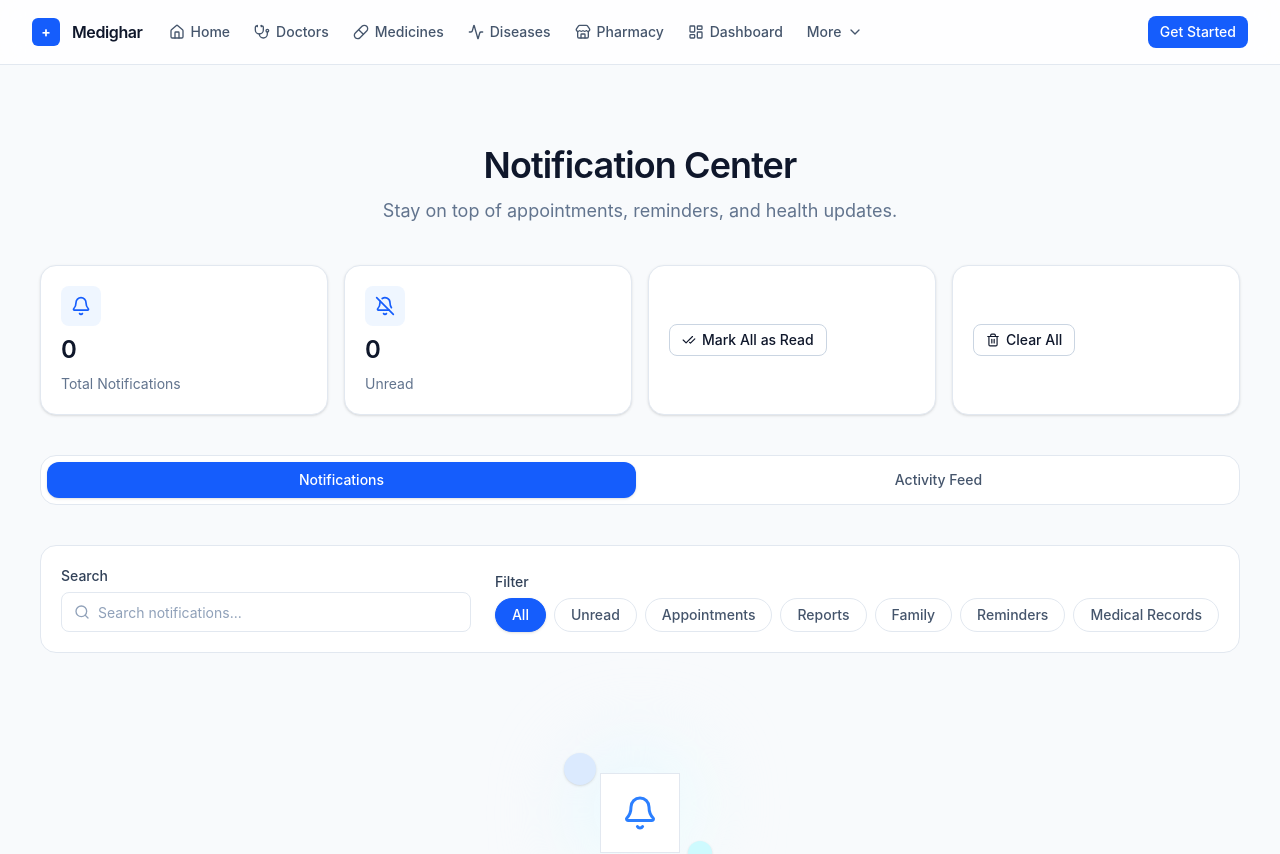
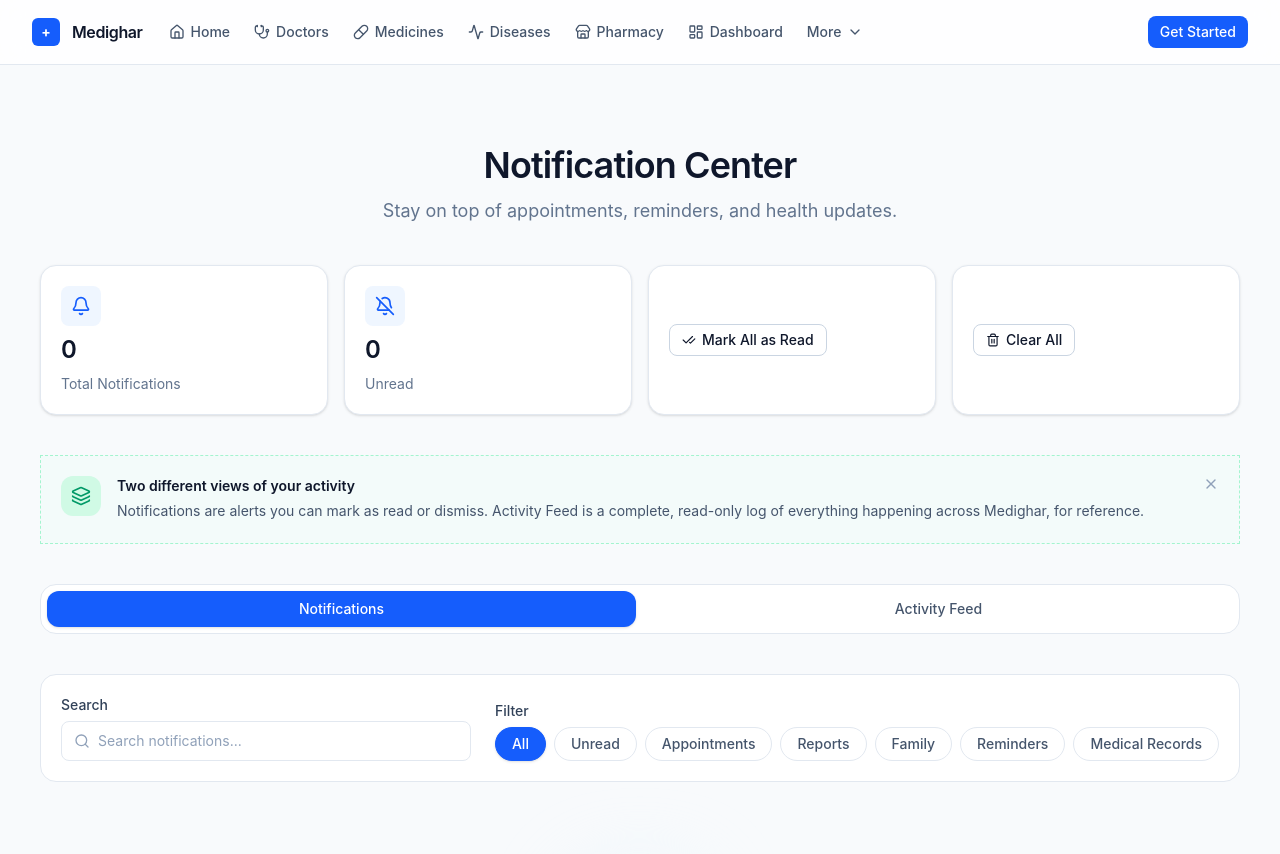
Before and after one commit to pulkitokte/medighar-next, a React (Vite) app in the folder OneDrive/Desktop/Medighar/: page /notifications in a window 1280 px wide. Shown: the top 854 px of the page. Built offline with nearby package versions, Linux system fonts and the light colour scheme.

Commit message:
feat(discovery): add reports and notifications guidance

```diff
--- a/OneDrive/Desktop/Medighar/src/pages/HealthReports/HealthReportsPage.jsx
+++ b/OneDrive/Desktop/Medighar/src/pages/HealthReports/HealthReportsPage.jsx
@@ -8,12 +8,14 @@ import {
   Activity,
   Trophy,
   Printer,
+  Eye,
 } from "lucide-react";
 import Section from "@/shared/components/ui/Section.jsx";
 import Container from "@/shared/components/ui/Container.jsx";
 import PageHeading from "@/shared/components/ui/PageHeading.jsx";
 import Button from "@/shared/components/ui/Button.jsx";
 import EmptyRelationship from "@/shared/components/ui/EmptyRelationship.jsx";
+import DiscoveryHint from "@/shared/components/ui/DiscoveryHint.jsx";
 import { useHealthReports } from "@/hooks/useHealthReports.js";
 import {
   REPORT_TYPES,
@@ -81,6 +83,13 @@ function HealthReportsPage() {
           title="Health Reports"
           subtitle="Generate a printable summary of your health activity."
           center
+        />
+
+        <DiscoveryHint
+          hintKey="reports"
+          icon={Eye}
+          title="The preview updates as you choose options"
+          description="This report already reflects your Report Type, Member, and Date Range selections below. Click Generate Report to log it and unlock Print / Export PDF."
         />
 
         <div className="mx-auto flex w-full max-w-4xl flex-col gap-4 rounded-2xl border border-slate-200 bg-white p-6 print:hidden">
--- a/OneDrive/Desktop/Medighar/src/pages/NotificationCenter/NotificationCenterPage.jsx
+++ b/OneDrive/Desktop/Medighar/src/pages/NotificationCenter/NotificationCenterPage.jsx
@@ -8,6 +8,7 @@ import {
   Trash2,
   X,
   Activity,
+  Layers,
 } from "lucide-react";
 import { cn } from "@/shared/lib/cn.js";
 import Section from "@/shared/components/ui/Section.jsx";
@@ -18,6 +19,7 @@ import LoadingState from "@/shared/components/ui/LoadingState.jsx";
 import ErrorState from "@/shared/components/ui/ErrorState.jsx";
 import EmptyState from "@/shared/components/ui/EmptyState.jsx";
 import EmptyRelationship from "@/shared/components/ui/EmptyRelationship.jsx";
+import DiscoveryHint from "@/shared/components/ui/DiscoveryHint.jsx";
 import { useNotifications } from "@/hooks/useNotifications.js";
 import {
   FILTER_OPTIONS,
@@ -271,6 +273,13 @@ function NotificationCenterPage() {
           </div>
         </section>
 
+        <DiscoveryHint
+          hintKey="notifications"
+          icon={Layers}
+          title="Two different views of your activity"
+          description="Notifications are alerts you can mark as read or dismiss. Activity Feed is a complete, read-only log of everything happening across Medighar, for reference."
+        />
+
         <div
           role="tablist"
           aria-label="Notification view"
```
